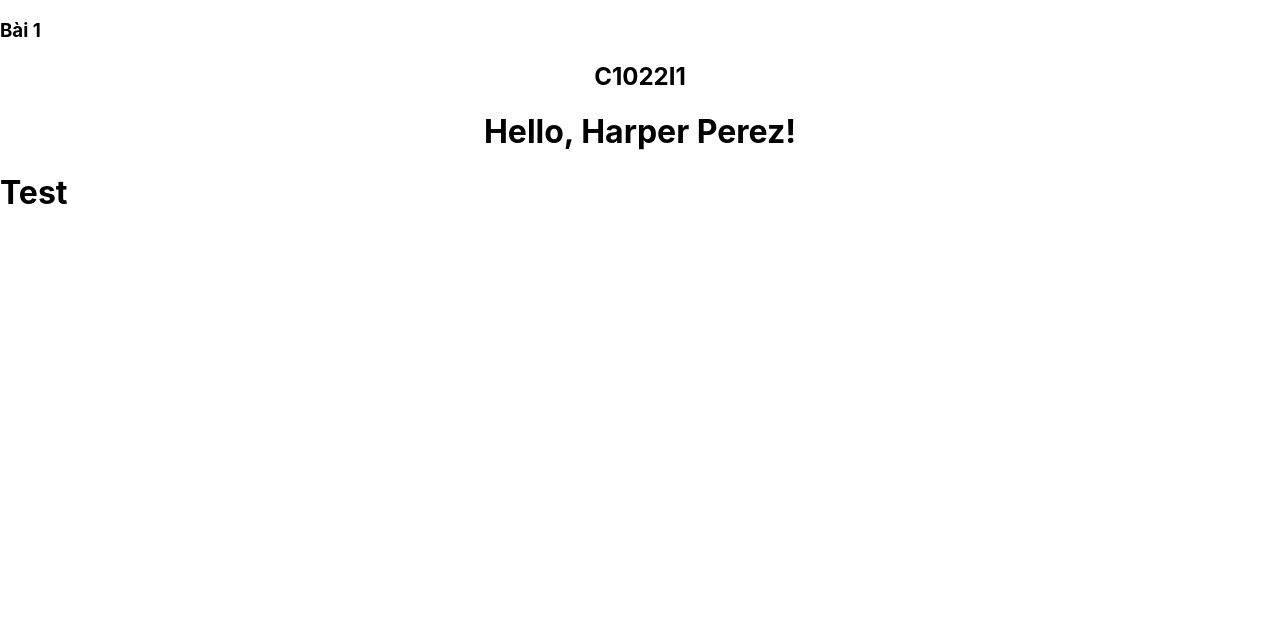
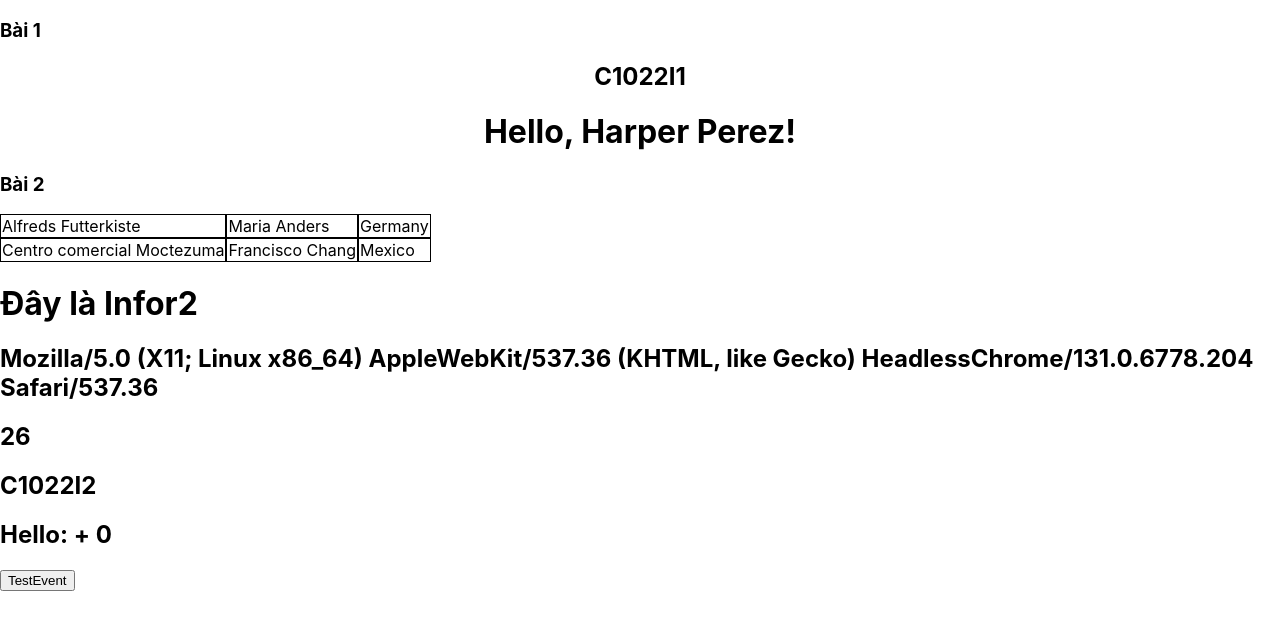
Before and after one commit to hongquan16101995/React_C10, a React (Create React App) app: page / in a window 1280 px wide. Shown: the top 630 px of the page. Built offline with nearby package versions, Linux system fonts and the light colour scheme.

Commit message:
component

```diff
--- a/src/App.css
+++ b/src/App.css
@@ -36,3 +36,7 @@
     transform: rotate(360deg);
   }
 }
+
+tr, th, td {
+  border: 1px solid;
+}
--- a/src/App.js
+++ b/src/App.js
@@ -1,7 +1,8 @@
-import logo from './logo.svg';
 import './App.css';
 import YourName from "./bai2/YourName";
 import Syntax from "./bai2/Syntax";
+import InformationBrowser from "./bai2/InformationBrowser";
+import InformationBrowser2 from "./bai2/InformationBrowser2";
 
 function App() {
     return (
@@ -12,7 +13,9 @@ function App() {
                 <Syntax></Syntax>
             </div>
             <div>
-                <h1>Test</h1>
+                <h3>Bài 2</h3>
+                <InformationBrowser></InformationBrowser>
+                <InformationBrowser2 test = {[{name:'C1022I2'}]}></InformationBrowser2>
             </div>
         </>
     );
--- /dev/null
+++ b/src/bai2/InformationBrowser.js
@@ -0,0 +1,35 @@
+export default function InformationBrowser() {
+    //thuộc tính userAgent của navigator sẽ trả về thuộc tính của trình duyệt
+    const name = navigator.userAgent
+
+    const students = [
+        {
+            company: 'Alfreds Futterkiste',
+            contact: 'Maria Anders',
+            country: 'Germany'
+        },
+        {
+            company: 'Centro comercial Moctezuma',
+            contact: 'Francisco Chang',
+            country: 'Mexico'
+        }
+    ]
+
+    const element = (
+        <div>
+            <h2>{name}</h2>
+        </div>
+    )
+
+    const element1 = (<div>
+        {students.map(student => (
+            <tr>
+                <td>{student.company}</td>
+                <td>{student.contact}</td>
+                <td>{student.country}</td>
+            </tr>
+        ))}
+    </div>)
+
+    return (element1)
+}
--- /dev/null
+++ b/src/bai2/InformationBrowser2.js
@@ -0,0 +1,42 @@
+import {Component} from "react";
+
+export default class InformationBrowser2 extends Component {
+
+    constructor(props) {
+        super(props);
+        this.state = {
+            name: navigator.userAgent,
+            age: 26
+        }
+    }
+
+    componentWillMount() {
+        console.log("Hello every:" + new Date().getMilliseconds())
+        for (let i = 0; i < 1000000; i++) {}
+    }
+
+    render() {
+        return (
+            <div>
+                <h1>Đây là Infor2</h1>
+                <h2>{this.state.name}</h2>
+                <h2>{this.state.age}</h2>
+                <h2>{this.props.test[0].name}</h2>
+                <h2>Hello: + {new Date().getMilliseconds()}</h2>
+                <button onClick={() => this.m1()}>TestEvent</button>
+            </div>
+        )
+    }
+
+    componentDidMount() {
+        console.log("Bye:" + new Date().getMilliseconds())
+    }
+
+    m1 = () => {
+        this.setState(() => {
+            return {
+                name: "CodeGym"
+            }
+        })
+    }
+}
```
